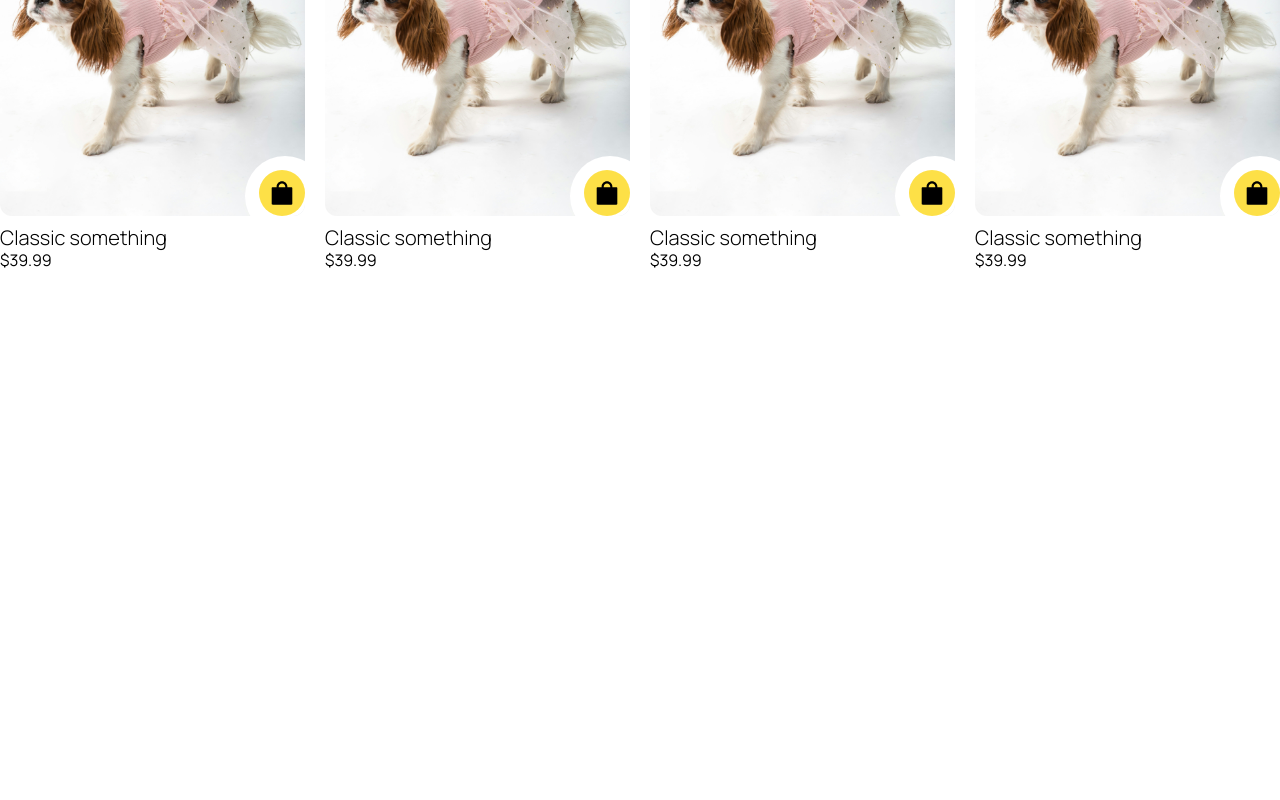
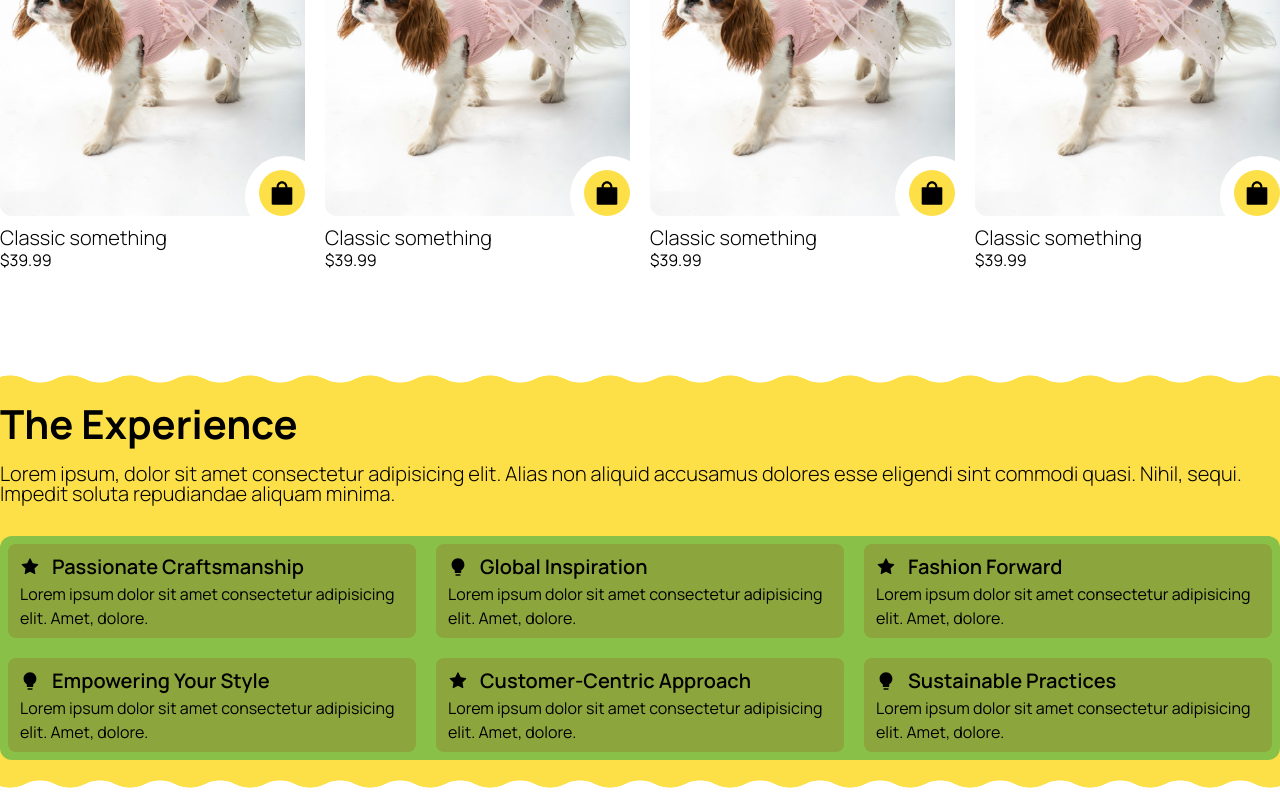
Before and after one commit to Bhagyadeep0/Go-Cart, a React (Vite) app: page / in a window 1280 px wide. Shown: the part 1212-2012 px from the top of the page. Before the commit the page ends 1576 px from the top, so only its background shows below. Built offline with nearby package versions, Linux system fonts and the light colour scheme.

Commit message:
updated files

```diff
--- a/package.json
+++ b/package.json
@@ -14,7 +14,8 @@
     "react-dom": "^18.2.0",
     "react-icons": "^5.0.1",
     "react-router": "^6.22.3",
-    "react-router-dom": "^6.22.3"
+    "react-router-dom": "^6.22.3",
+    "swiper": "^11.1.1"
   },
   "devDependencies": {
     "@types/react": "^18.2.66",
--- /dev/null
+++ b/src/components/AboutUs.jsx
@@ -0,0 +1,66 @@
+// icons
+import { AiFillBulb,AiFillStar } from "react-icons/ai";
+const AboutUs = () => {
+  const aboutData = [
+    {
+      title: "Passionate Craftsmanship",
+      desc: " Lorem ipsum dolor sit amet consectetur adipisicing elit. Amet, dolore.",
+      icon: <AiFillStar/> ,
+    },
+    {
+      title: "Global Inspiration",
+      desc: " Lorem ipsum dolor sit amet consectetur adipisicing elit. Amet, dolore.",
+      icon: <AiFillBulb />,
+    },
+    {
+      title: "Fashion Forward",
+      desc: " Lorem ipsum dolor sit amet consectetur adipisicing elit. Amet, dolore.",
+      icon: <AiFillStar/>,
+    },
+    {
+      title: "Empowering Your Style",
+      desc: " Lorem ipsum dolor sit amet consectetur adipisicing elit. Amet, dolore.",
+      icon: <AiFillBulb />,
+    },
+    {
+      title: "Customer-Centric Approach",
+      desc: " Lorem ipsum dolor sit amet consectetur adipisicing elit. Amet, dolore.",
+      icon: <AiFillStar/>,
+    },
+    {
+      title: "Sustainable Practices",
+      desc: " Lorem ipsum dolor sit amet consectetur adipisicing elit. Amet, dolore.",
+      icon: <AiFillBulb />,
+    },
+  ];
+
+  return (
+    <section className="bg-yellow-300 wave-y">
+      <div className="flex flex-col container mx-auto gap-5 py-10">
+        {/* text */}
+        <div className="mb-3">
+          <h1 className="h1">The Experience</h1>
+          <p className="p">
+            Lorem ipsum, dolor sit amet consectetur adipisicing elit. Alias non
+            aliquid accusamus dolores esse eligendi sint commodi quasi. Nihil,
+            sequi. Impedit soluta repudiandae aliquam minima.
+          </p>
+        </div>
+        {/* box container  */}
+        <div className="grid grid-cols-2 lg:grid-cols-3 gap-5 bg-green-600/50 p-2 rounded-xl ">
+          {aboutData.map((item, index) => (
+            <div key={index} className="bg-orange-800/20 rounded-lg px-3 py-2">
+              <h2 className="text-[20px] font-[600] flex items-center gap-x-3">
+                <span>{item.icon}</span>
+                <span>{item.title}</span>
+              </h2>
+              <p className="text-md">{item.desc}</p>
+            </div>
+          ))}
+        </div>
+      </div>
+    </section>
+  );
+};
+
+export default AboutUs;
--- a/src/components/Header.jsx
+++ b/src/components/Header.jsx
@@ -5,7 +5,9 @@ const Header = () => {
     <header className="w-full h-[90px] flex items-center bg-yellow-300/50 backdrop-blur-[6px] fixed top-0 z-[999]">
       <div className="flex items-center justify-between container mx-auto">
         {/* links */}
+        <nav className="hidden lg:flex">
         <Link />
+        </nav>
 
         {/* logo */}
         <div>
--- a/src/components/Hero.jsx
+++ b/src/components/Hero.jsx
@@ -6,7 +6,7 @@ const Hero = () => {
     { title: "30-day", desc: "Hassle-Free Returns " },
   ];
   return (
-    <div className="py-10 px-5 bg-gray-800/10">
+    <div className="py-10 px-5 bg-gray-800/10 cut">
       <div className="flex flex-col lg:flex-row items-center justify-between gap-[50px] container m-auto">
         {/* text,buttons,box */}
         <div className="flex-1">
--- a/src/global.css
+++ b/src/global.css
@@ -14,15 +14,36 @@
         @apply text-[40px] font-bold leading-none mb-5;
     }
     .h2{
-        @apply text-[30px] font-bold leading-none mb-5;
+        @apply text-[25px] lg:text-[30px] font-bold leading-none mb-5;
     }
     .h3{
-        @apply text-[25px] font-bold leading-none mb-5;
+        @apply text-[20px] lg:text-[25px] font-bold leading-none mb-5;
     }
     .p{
-        @apply text-[20px] font-light leading-none;
+        @apply text-[18px] lg:text-[20px] font-light leading-none;
     }
     .btn{
         @apply py-3 px-5 bg-yellow-50 leading-none text-[15px] rounded-full transition-all duration-300 ease-in;
     }
 }
+.cut {
+    clip-path: polygon(0 0,100% 0,100% 100%,0 calc(100% - 50px));
+  }
+.wave-y {
+    --mask:
+    radial-gradient(33.54px at 50% 45px,#000 99%,#0000 101%) calc(50% - 30px) 0/60px 51% repeat-x,
+    radial-gradient(33.54px at 50% -30px,#0000 99%,#000 101%) 50% 15px/60px calc(51% - 15px) repeat-x,
+    radial-gradient(33.54px at 50% calc(100% - 45px),#000 99%,#0000 101%) calc(50% - 30px) 100%/60px 51% repeat-x,
+    radial-gradient(33.54px at 50% calc(100% + 30px),#0000 99%,#000 101%) 50% calc(100% - 15px)/60px calc(51% - 15px) repeat-x;
+  -webkit-mask: var(--mask);
+          mask: var(--mask);
+  }
+  .wave-x {
+    --mask:
+    radial-gradient(33.54px at 45px 50%,#000 99%,#0000 101%) 0 calc(50% - 30px)/51% 60px repeat-y,
+    radial-gradient(33.54px at -30px 50%,#0000 99%,#000 101%) 15px 50%/calc(51% - 15px) 60px repeat-y,
+		radial-gradient(33.54px at calc(100% - 45px) 50%,#000 99%,#0000 101%) 100% calc(50% - 30px)/51% 60px repeat-y,
+    radial-gradient(33.54px at calc(100% + 30px) 50%,#0000 99%,#000 101%) calc(100% - 15px) 50%/calc(51% - 15px) 60px repeat-y;
+  -webkit-mask: var(--mask);
+          mask: var(--mask);
+  }
--- a/src/pages/Home.jsx
+++ b/src/pages/Home.jsx
@@ -1,5 +1,6 @@
 //components
 
+import AboutUs from "../components/AboutUs"
 import Header from "../components/Header"
 import Hero from "../components/Hero"
 import Products from "../components/Products"
@@ -10,6 +11,7 @@ const Home = () => {
       <Header />
       <Hero />
       <Products />
+      <AboutUs />
     </>
   )
 }
```
Also changed, not shown: 1 other file (tests, documents, lock files or other folders).
